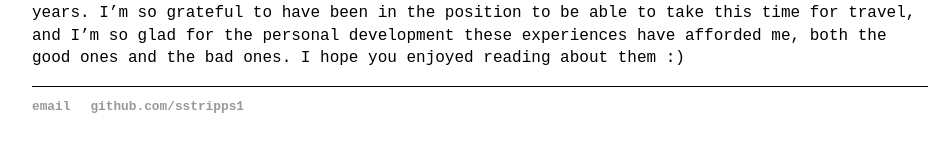
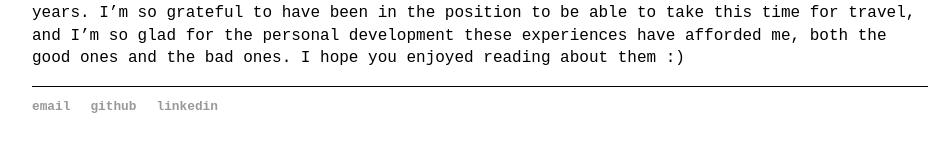
Before and after one commit to sstripps1/sstripps1.github.io, a Jekyll site: the page built from _posts/2024-08-30-sams-travel-blog.md, in a window 1280 px wide and 900 px high, scrolled down 43568 px. Shown: the part 726-878 px from the top of the window, without its empty margins (160-1102 px from the left). Built offline with Jekyll 4.4.1, drawn with Linux system fonts in a browser that asks for light colours.

Commit message:
updating footer links

```diff
--- a/_layouts/default.html
+++ b/_layouts/default.html
@@ -26,8 +26,9 @@
     </div><!-- /.container -->
     <footer>
         <ul>
-            <li><a href="mailto:sstripps1[at]gmail.com">email</a></li>
-            <li><a href="https://github.com/sstripps1">github.com/sstripps1</a></li>
+            <li><a href="mailto:sstripps1[at]gmail.com" target="_blank">email</a></li>
+            <li><a href="https://github.com/sstripps1" target="_blank">github</a></li>
+            <li><a href="https://linkedin.com/in/sam-tripp-ca" target="_blank">linkedin</a></li>
         </ul>
     </footer>
 </body>
```
